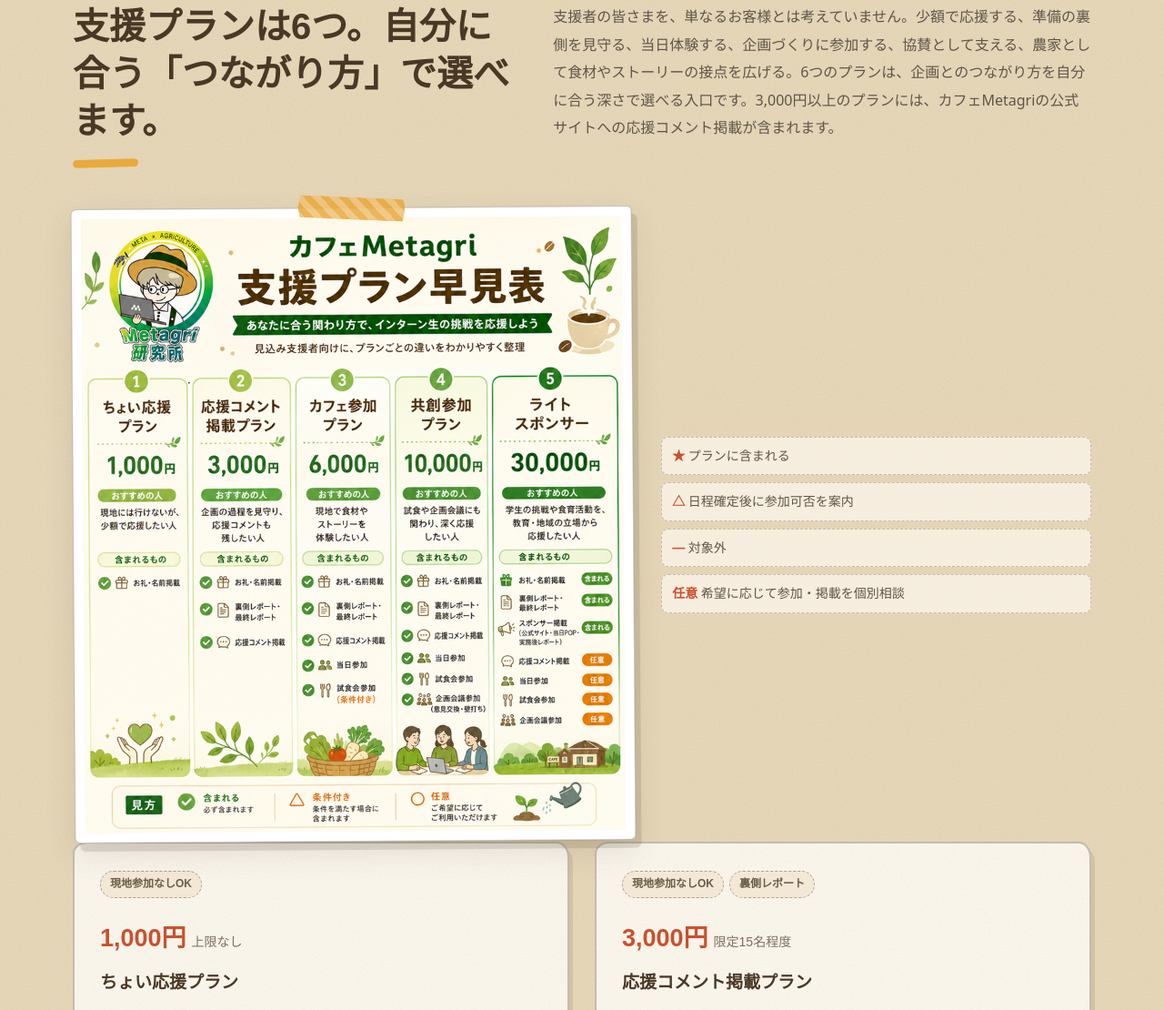
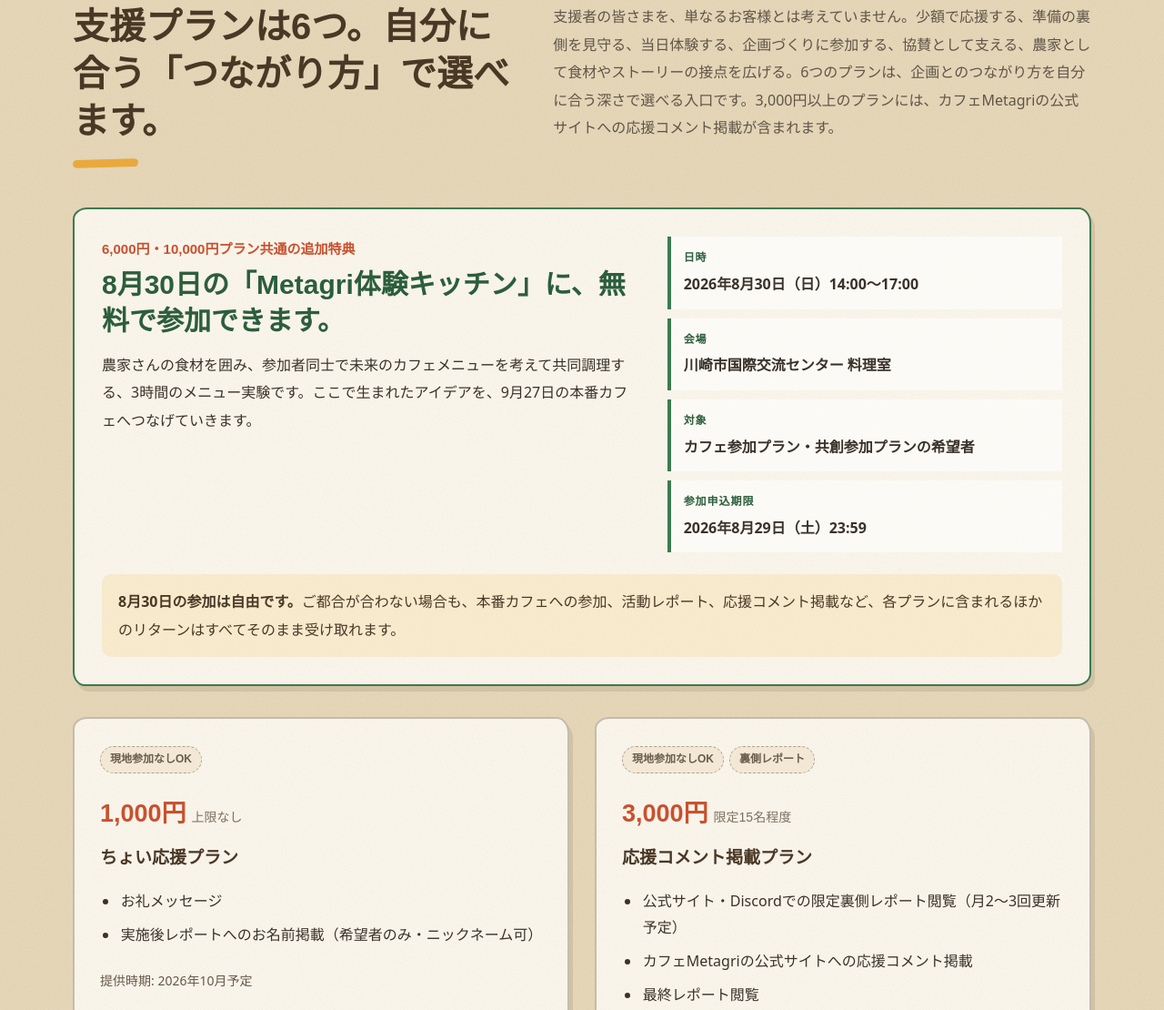
Before and after one commit to Metagri-Bot/cafe-metagri-2026, a website: page support.html in a window 1280 px wide. Shown: the part 5384-6494 px from the top of the page at 91% size. Drawn offline with Linux system fonts and the light colour scheme; no server answers; a web font is replaced by a local one.

Commit message:
試食会更新、締め切り更新

```diff
--- a/assets/styles.css
+++ b/assets/styles.css
@@ -498,6 +498,64 @@
   border-radius: 3px;
 }
 
+.experience-benefit {
+  display: grid;
+  grid-template-columns: minmax(0, 1.15fr) minmax(280px, 0.85fr);
+  gap: 24px 34px;
+  margin-bottom: 34px;
+  padding: 30px;
+  border: 2px solid var(--leaf);
+  border-radius: var(--radius);
+  background:
+    linear-gradient(135deg, rgba(255, 255, 255, 0.48), transparent 62%),
+    var(--cream);
+  background-image: var(--grain);
+  box-shadow: var(--shadow);
+}
+
+.experience-benefit h3 {
+  margin: 4px 0 12px;
+  color: var(--leaf-dark);
+  font-size: clamp(22px, 3vw, 30px);
+  line-height: 1.35;
+}
+
+.experience-benefit p {
+  margin-bottom: 0;
+}
+
+.experience-details {
+  display: grid;
+  gap: 10px;
+  margin: 0;
+}
+
+.experience-details div {
+  padding: 12px 14px;
+  border-left: 4px solid var(--leaf);
+  background: rgba(255, 255, 255, 0.58);
+}
+
+.experience-details dt {
+  color: var(--leaf-dark);
+  font-size: 12px;
+  font-weight: 800;
+  letter-spacing: 0.08em;
+}
+
+.experience-details dd {
+  margin: 2px 0 0;
+  font-weight: 700;
+}
+
+.experience-reassurance {
+  grid-column: 1 / -1;
+  padding: 15px 18px;
+  border-radius: 10px;
+  background: rgba(240, 207, 137, 0.3);
+  color: var(--soil);
+}
+
 .return-legend {
   display: grid;
   grid-template-columns: 1fr;
@@ -1673,6 +1731,7 @@
   .support-hero-grid,
   .partner-hero-grid,
   .return-overview,
+  .experience-benefit,
   .grid.two,
   .grid.three,
   .grid.four,
--- a/support.html
+++ b/support.html
@@ -254,17 +254,20 @@
           <h2>支援プランは6つ。自分に合う「つながり方」で選べます。</h2>
           <p>支援者の皆さまを、単なるお客様とは考えていません。少額で応援する、準備の裏側を見守る、当日体験する、企画づくりに参加する、協賛として支える、農家として食材やストーリーの接点を広げる。6つのプランは、企画とのつながり方を自分に合う深さで選べる入口です。3,000円以上のプランには、カフェMetagriの公式サイトへの応援コメント掲載が含まれます。</p>
         </div>
-        <div class="container return-overview" id="returns">
-          <figure class="return-chart-board">
-            <img src="./assets/cafe-metagri-funding-return.png" alt="カフェMetagri 支援プラン別リターン早見表">
-          </figure>
-          <div class="return-summary">
-            <ul class="return-legend" aria-label="星取表の見方">
-              <li><strong>★</strong> プランに含まれる</li>
-              <li><strong>△</strong> 日程確定後に参加可否を案内</li>
-              <li><strong>―</strong> 対象外</li>
-              <li><strong>任意</strong> 希望に応じて参加・掲載を個別相談</li>
-            </ul>
+        <div class="container" id="returns">
+          <div class="experience-benefit">
+            <div>
+              <p class="eyebrow">6,000円・10,000円プラン共通の追加特典</p>
+              <h3>8月30日の「Metagri体験キッチン」に、無料で参加できます。</h3>
+              <p>農家さんの食材を囲み、参加者同士で未来のカフェメニューを考えて共同調理する、3時間のメニュー実験です。ここで生まれたアイデアを、9月27日の本番カフェへつなげていきます。</p>
+            </div>
+            <dl class="experience-details">
+              <div><dt>日時</dt><dd>2026年8月30日（日）14:00〜17:00</dd></div>
+              <div><dt>会場</dt><dd>川崎市国際交流センター 料理室</dd></div>
+              <div><dt>対象</dt><dd>カフェ参加プラン・共創参加プランの希望者</dd></div>
+              <div><dt>参加申込期限</dt><dd>2026年8月29日（土）23:59</dd></div>
+            </dl>
+            <p class="experience-reassurance"><strong>8月30日の参加は自由です。</strong>ご都合が合わない場合も、本番カフェへの参加、活動レポート、応援コメント掲載など、各プランに含まれるほかのリターンはすべてそのまま受け取れます。</p>
           </div>
         </div>
         <div class="container grid three plans">
@@ -309,12 +312,12 @@
             <h3 class="plan-name">カフェ参加プラン</h3>
             <ul class="plan-list">
               <li>本番カフェ（2026年9月27日（日））への参加（軽食・ドリンク、農家さんのストーリー共有を含む）</li>
-              <li>オプション: 試食会参加券の提供（確定日程をご案内・参加無料）</li>
+              <li>追加特典: Metagri体験キッチン（2026年8月30日（日）14:00〜17:00）への無料参加</li>
               <li>カフェMetagriの公式サイトへの応援コメント掲載</li>
               <li>公式サイト・Discordでの限定裏側レポート閲覧（月2〜3回更新予定）・最終レポート閲覧</li>
             </ul>
             <p class="plan-slots">提供時期: 2026年9月27日（日）予定 / <span data-return-name="カフェ参加プラン" data-capacity="10">残り --</span></p>
-            <p class="plan-fit">この金額は飲食代ではなく、実証企画への参加費と応援費です。現地でカフェMetagriを体験したい方へ。</p>
+            <p class="plan-fit">このプランの中心は、本番カフェの体験とプロジェクトへの応援です。8月30日の体験キッチンは、ご都合が合う方が参加できる追加特典です。</p>
             <a class="button dark js-support-cta" href="#" data-plan="カフェ参加プラン" data-form-url="https://airtable.com/appeC3wuX1TgSbeIJ/pagkgFvRx4l9HmU0D/form">このプランで支援する</a>
           </article>
 
@@ -328,7 +331,7 @@
             <h3 class="plan-name">共創参加プラン</h3>
             <ul class="plan-list">
               <li>本番カフェへの参加</li>
-              <li>オプション: 試食会参加券の提供（確定日程をご案内・参加無料）</li>
+              <li>追加特典: Metagri体験キッチン（2026年8月30日（日）14:00〜17:00）への無料参加</li>
               <li>企画会議への参加（意見交換・壁打ちの場）</li>
               <li>カフェMetagriの公式サイトへの応援コメント掲載</li>
               <li>公式サイト・Discordでの限定裏側レポート閲覧（月2〜3回更新予定）</li>
@@ -336,7 +339,7 @@
             </ul>
             <p class="plan-slots">提供時期: 2026年7月から10月予定 / <span data-return-name="共創参加プラン" data-capacity="5">残り --</span></p>
             <p class="plan-payment">このプランは銀行振込での受付です。申込フォーム送信後、運営から振込先と期日をメールでご案内します。</p>
-            <p class="plan-fit">若者の挑戦や、食と農の場づくりを一歩深く応援したい方へ。ご意見は大切に参考にしますが、最終判断は運営側で行います。</p>
+            <p class="plan-fit">企画会議や本番カフェを通じて、食と農の場づくりを一歩深く応援したい方へ。8月30日に参加できない場合も、企画への関わり方やほかのリターンは変わりません。</p>
             <a class="button dark js-support-cta" href="#" data-plan="共創参加プラン" data-form-url="https://airtable.com/appeC3wuX1TgSbeIJ/pagsK6E8JreU68tdY/form">このプランで支援する</a>
           </article>
 
@@ -472,7 +475,7 @@
           </article>
           <article class="card">
             <h3>アレルギー対応はありますか？</h3>
-            <p>現地参加・試食会参加の方には、事前にアレルギー情報を確認します。安全に提供できない場合は、内容の一部変更や代替対応をご相談させていただくことがあります。</p>
+            <p>本番カフェ・体験キッチンに参加する方には、事前にアレルギー情報を確認します。安全に提供できない場合は、内容の一部変更や代替対応をご相談させていただくことがあります。</p>
           </article>
           <article class="card">
             <h3>裏側レポートはどこで見られますか？</h3>
@@ -484,7 +487,7 @@
           </article>
           <article class="card">
             <h3>共創参加プランはどう参加しますか？</h3>
-            <p>共創参加は、Metagri研究所のDiscordをメインに進めます。参加後は<a href="https://discord.gg/hyw3AkKa8e" target="_blank" rel="noopener noreferrer">公式Discord</a>に入り、農家さん・支援者・運営がつながる場として、企画会議や裏側レポートの閲覧、試食会の日程確認にご参加ください。</p>
+            <p>共創参加は、Metagri研究所のDiscordをメインに進めます。参加後は<a href="https://discord.gg/hyw3AkKa8e" target="_blank" rel="noopener noreferrer">公式Discord</a>に入り、農家さん・支援者・運営がつながる場として、企画会議や裏側レポートの閲覧、体験キッチンの参加案内をご確認ください。</p>
           </article>
           <article class="card">
             <h3>Discordが初めてでも参加できますか？</h3>
@@ -495,8 +498,8 @@
             <p>企画会議は意見交換・壁打ちの場です。ご意見は参考にしますが、食品衛生、安全管理、運営上の理由から、最終判断は運営側で行います。</p>
           </article>
           <article class="card">
-            <h3>試食会の日程が合わない場合は？</h3>
-            <p>試食会は本番とは別日で実施予定です。カフェ参加プラン・共創参加プランには試食会参加券をオプションとして提供し、日程確定後にご案内します。希望者は無料で参加できますが、日程が合わない場合は不参加でも問題ありません。</p>
+            <h3>8月30日の体験キッチンに行けない場合は？</h3>
+            <p>問題ありません。体験キッチンは、カフェ参加プラン・共創参加プランに付く、希望者向けの追加特典です。参加しなくても、本番カフェへの参加、企画会議、活動レポート、応援コメント掲載など、各プランに含まれるほかのリターンや支援後のご案内は変わりません。</p>
           </article>
           <article class="card">
             <h3>支払い方法と領収書は？</h3>
```
Also changed, not shown: terms.html (+1 -1 lines).
